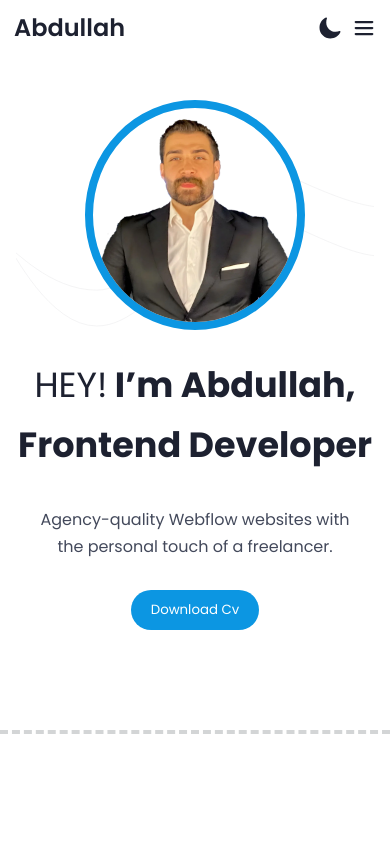
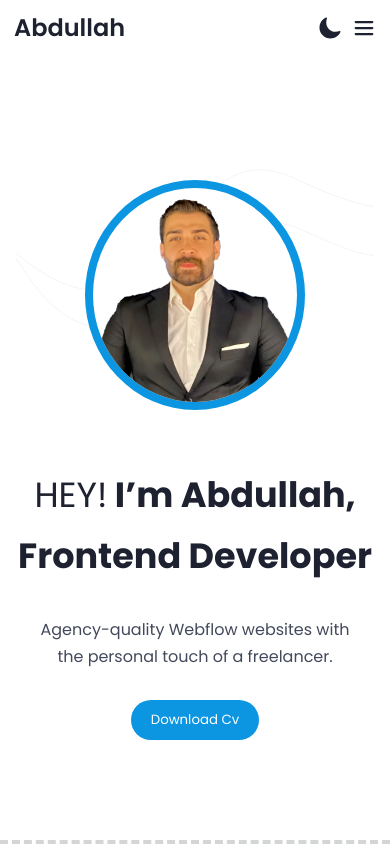
Before and after one commit to Engabdullahaljamal/my-portfolio-, a React (Vite) app: page / in a window 390 px wide. Shown: the top 846 px of the page. Built offline with nearby package versions, Linux system fonts and the light colour scheme; a web font is replaced by a local one.

Commit message:
new updates

```diff
--- a/src/component/Hero/Hero.css
+++ b/src/component/Hero/Hero.css
@@ -113,11 +113,12 @@
 @media screen and (max-width:1028px) {
     .hero {
         flex-direction: column-reverse;
-        height: max-content;
+
         padding-top: 100px;
     }
 
     .hero img {
+        margin-top: 80px !important;
         width: 220px;
     }
 
```
